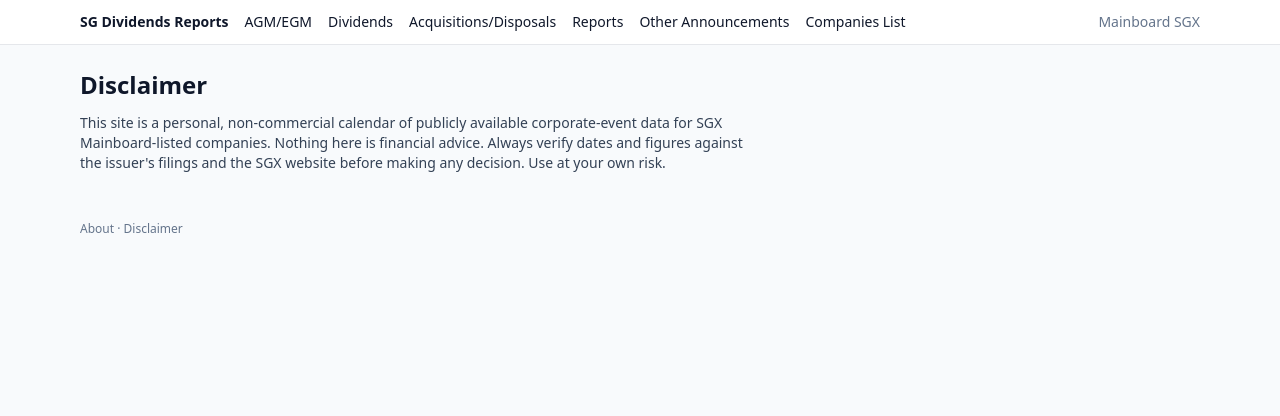
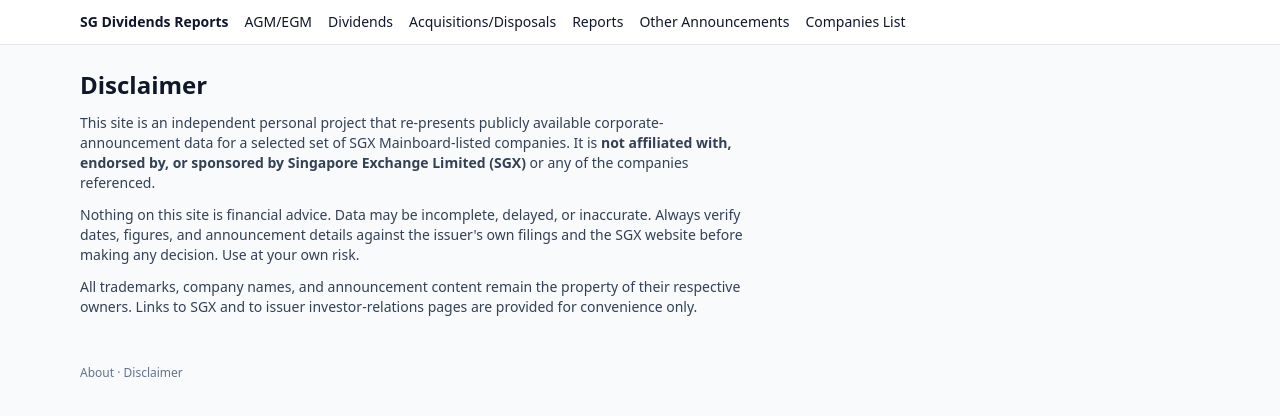
Before and after one commit to maxloopinmok/sgdr-pa, a Django app: page /legal/disclaimer/ in a window 1280 px wide. Shown: the top 416 px of the page. Run offline with Django 5.2, Linux system fonts and the light colour scheme; some libraries are stand-ins or nearby versions.

Commit message:
Drop 'Mainboard SGX' tag; strengthen non-affiliation language

```diff
--- a/templates/base.html
+++ b/templates/base.html
@@ -26,7 +26,6 @@
       <a href="{% url 'calendar_reports' %}" class="hover:underline">Reports</a>
       <a href="{% url 'calendar_other' %}" class="hover:underline">Other Announcements</a>
       <a href="{% url 'companies_list' %}" class="hover:underline">Companies List</a>
-      <span class="ml-auto text-slate-500">Mainboard SGX</span>
     </nav>
   </header>
   <main class="mx-auto max-w-6xl px-4 py-6">
--- a/templates/legal/disclaimer.html
+++ b/templates/legal/disclaimer.html
@@ -5,10 +5,22 @@
 <article class="prose max-w-2xl">
   <h1 class="text-2xl font-semibold">Disclaimer</h1>
   <p class="mt-3 text-slate-700 text-sm">
-    This site is a personal, non-commercial calendar of publicly available corporate-event
-    data for SGX Mainboard-listed companies. Nothing here is financial advice. Always
-    verify dates and figures against the issuer's filings and the SGX website before
+    This site is an independent personal project that re-presents publicly
+    available corporate-announcement data for a selected set of SGX
+    Mainboard-listed companies. It is <strong>not affiliated with, endorsed
+    by, or sponsored by Singapore Exchange Limited (SGX)</strong> or any of
+    the companies referenced.
+  </p>
+  <p class="mt-3 text-slate-700 text-sm">
+    Nothing on this site is financial advice. Data may be incomplete,
+    delayed, or inaccurate. Always verify dates, figures, and announcement
+    details against the issuer's own filings and the SGX website before
     making any decision. Use at your own risk.
+  </p>
+  <p class="mt-3 text-slate-700 text-sm">
+    All trademarks, company names, and announcement content remain the
+    property of their respective owners. Links to SGX and to issuer
+    investor-relations pages are provided for convenience only.
   </p>
 </article>
 {% endblock %}
```
Also changed, not shown: templates/about.html (+7 -3 lines).
